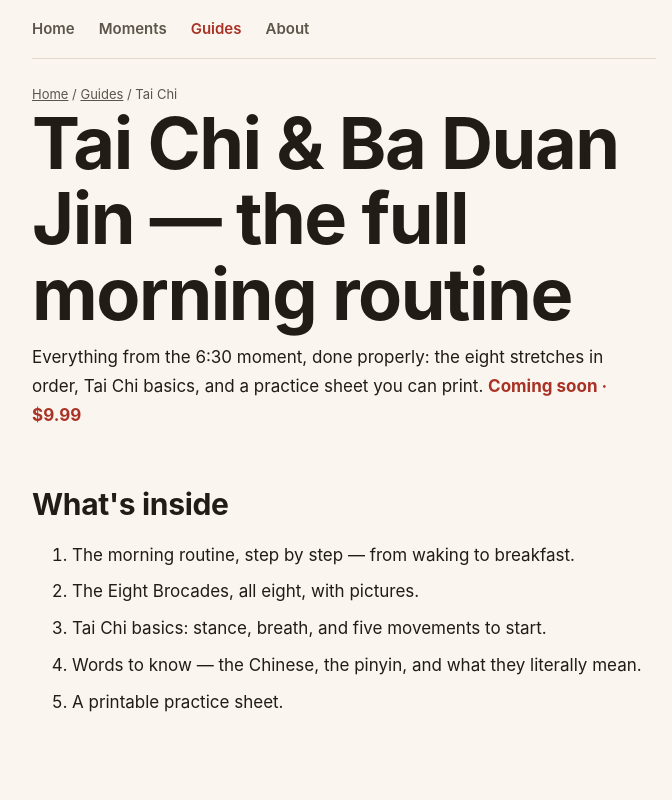
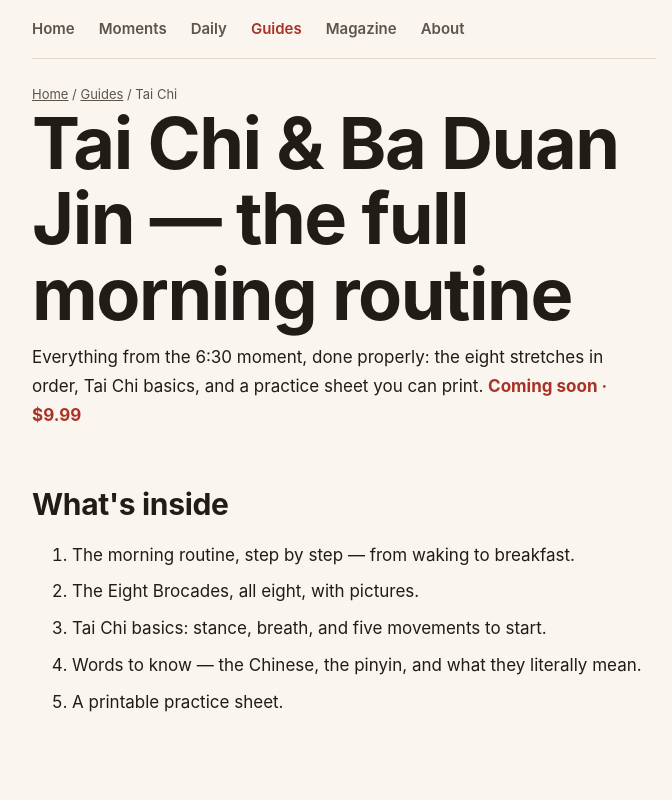
Before and after one commit to lupo168/dayofchina, a plain HTML site: page guides/tai-chi/index.html in a window 1280 px wide. Shown: the top 800 px of the page, without its empty margins (296-968 px from the left). Drawn offline with Linux system fonts and the light colour scheme.

Commit message:
Phase 1b: magazine + daily pages, nav gains Daily/Magazine

```diff
--- a/guides/tai-chi/index.html
+++ b/guides/tai-chi/index.html
@@ -215,7 +215,6 @@
         scroll-behavior: auto !important;
       }
     }
-
     /* ---------- Nav ---------- */
     .site-nav{display:flex;gap:1.5rem;padding-block:1rem;border-block-end:1px solid var(--line)}
     .site-nav a{color:var(--ink-soft);text-decoration:none;font-weight:600;font-size:.9375rem}
@@ -248,7 +247,7 @@
 </head>
 <body>
   <div class="wrap">
-<nav class="site-nav" aria-label="Main"><a href="/">Home</a><a href="/moments/">Moments</a><a href="/guides/" aria-current="page">Guides</a><a href="/about/">About</a></nav>
+<nav class="site-nav" aria-label="Main"><a href="/">Home</a><a href="/moments/">Moments</a><a href="/daily/">Daily</a><a href="/guides/" aria-current="page">Guides</a><a href="/magazine/">Magazine</a><a href="/about/">About</a></nav>
     <main>
       <p class="crumbs"><a href="/">Home</a> / <a href="/guides/">Guides</a> / Tai Chi</p>
       <header>
```
